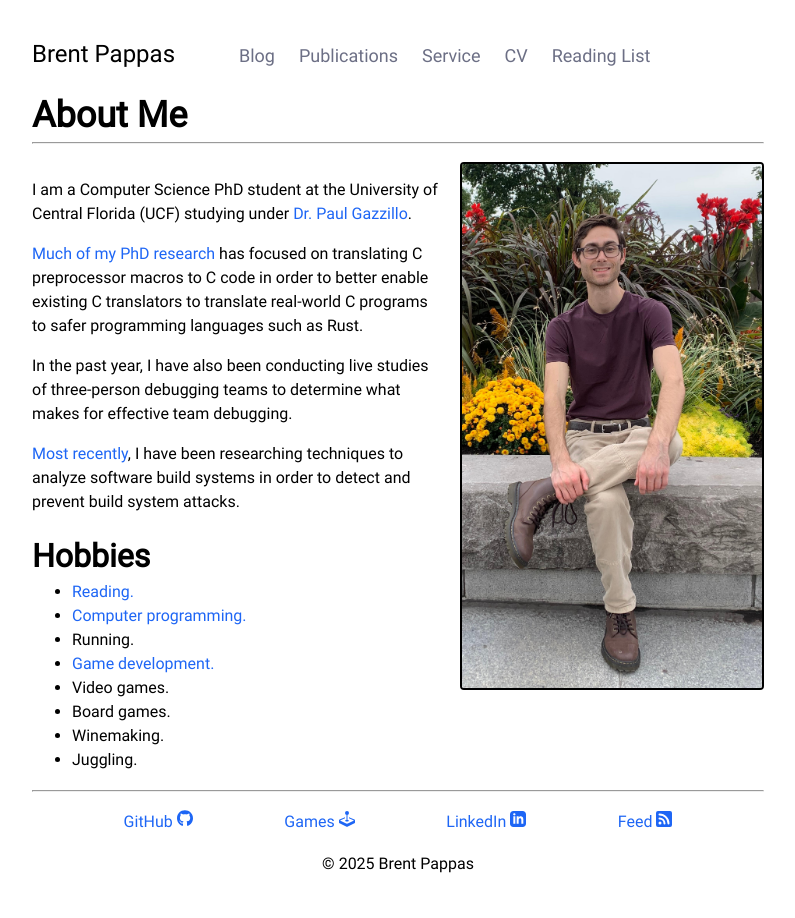
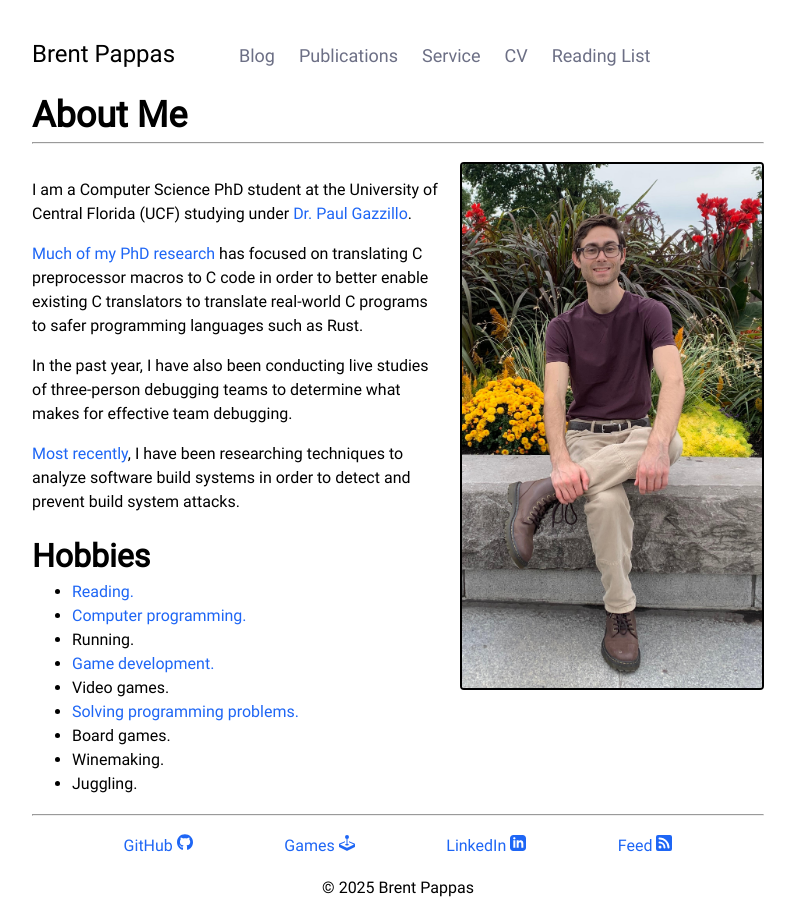
Before and after one commit to PappasBrent/pappasbrent.github.io, a Jekyll site: the page built from index.html, in a window 1280 px wide. Shown: the whole page, without its empty margins (242-1037 px from the left). Built offline with Jekyll 4.4.1, drawn with Linux system fonts in a browser that asks for light colours.

Commit message:
Add "solving programming problems" to hobbies

```diff
--- a/index.html
+++ b/index.html
@@ -44,6 +44,7 @@ class="rounded-border"
     <li>Running.</li>
     <li><a href="https://brent-pappas.itch.io/">Game development.</a></li>
     <li>Video games.</li>
+    <li><a href="https://leetcode.com/u/Brent_Pappas/">Solving programming problems.</a></li>
     <li>Board games.</li>
     <li>Winemaking.</li>
     <li>Juggling.</li>
```
